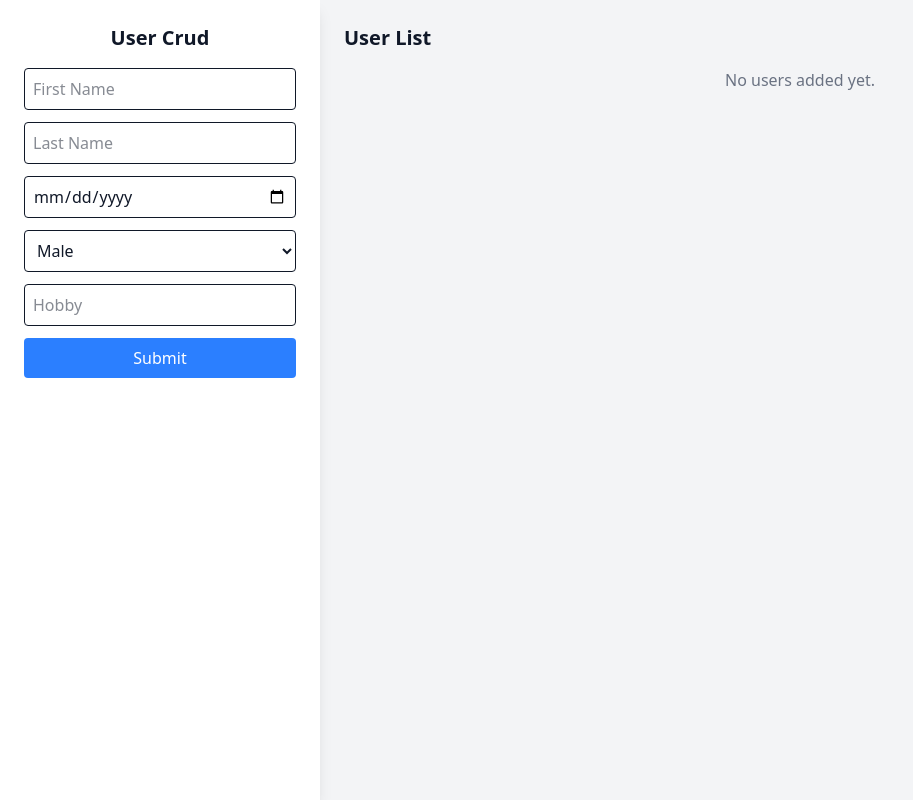
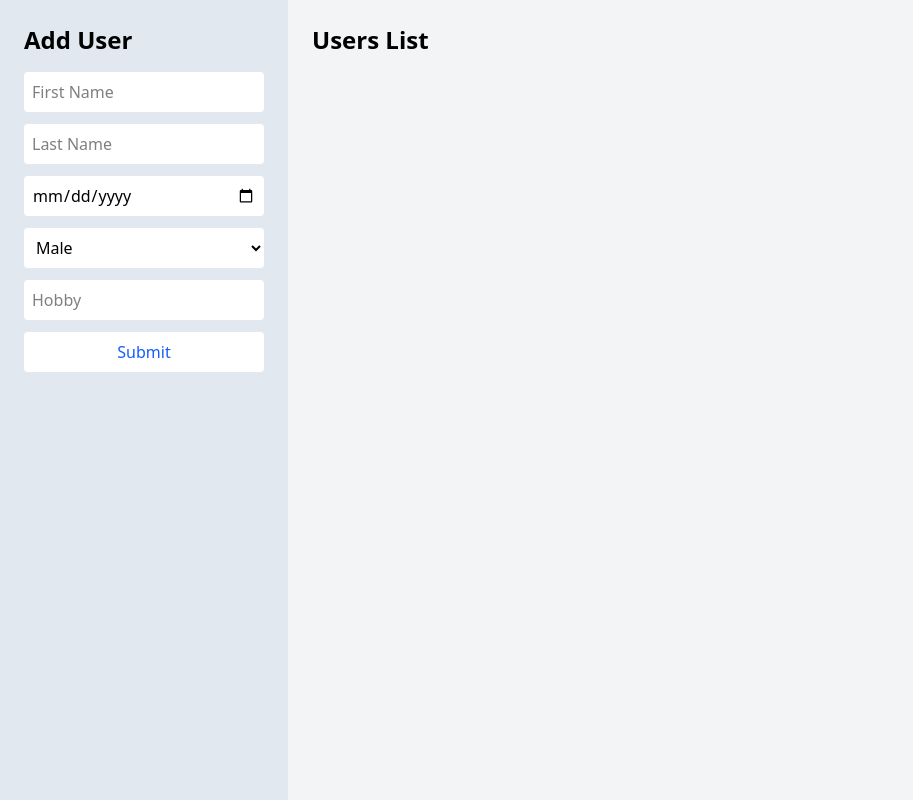
Before and after one commit to Jurayev311/class-component-crud, a React (Vite) app: page / in a window 1280 px wide. Shown: the whole page, without its empty margins (0-913 px from the left). Built offline with nearby package versions, Linux system fonts and the light colour scheme.

Commit message:
homework

```diff
--- a/src/components/crud/Crud.jsx
+++ b/src/components/crud/Crud.jsx
@@ -2,7 +2,7 @@ import React, { Component } from "react";
 import male from '../../assets/male.png';
 import female from '../../assets/female.png';
 
-export default class SidebarCrud extends Component {
+export default class Crud extends Component {
     constructor() {
         super();
         this.state = {
@@ -11,35 +11,15 @@ export default class SidebarCrud extends Component {
             birthdate: "",
             gender: "male",
             hobby: "",
-            users: [],
-            editId: null,
+            users: []
         };
     }
 
     handleSubmit = (e) => {
         e.preventDefault();
+        const { fname, lname, birthdate, gender, hobby, users } = this.state;
 
-        const { fname, lname, birthdate, gender, hobby, users, editId } = this.state;
-
-        if (editId !== null) {
-            const editUser = users.map((user) => {
-                if (user.id === editId) {
-                    return { id: editId, fname, lname, birthdate, gender, hobby };
-                }
-                return user;
-            });
-
-            this.setState({
-                users: editUser,
-                fname: "",
-                lname: "",
-                birthdate: "",
-                gender: "male",
-                hobby: "",
-                editId: null,
-            });
-        } else {
-            const newUser = {
+        let newUser = {
             id: Date.now(),
             fname,
             lname,
@@ -56,11 +36,6 @@ export default class SidebarCrud extends Component {
             gender: "male",
             hobby: "",
         });
-        }
-    };
-
-    handleEdit = (user) => {
-        this.setState({ ...user, editId: user.id });
     };
 
     handleDelete = (id) => {
@@ -69,53 +44,44 @@ export default class SidebarCrud extends Component {
 
     render() {
         return (
-            <div className="h-screen flex bg-gray-100 text-gray-900">
-                <div className="w-1/4 bg-white shadow-lg p-6">
-                    <h2 className="text-xl font-bold mb-4 text-center">User Crud</h2>
-                    <form className="space-y-3" onSubmit={this.handleSubmit}>
-                        <input type="text" placeholder="First Name" value={this.state.fname}
-                            onChange={(e) => this.setState({ fname: e.target.value })} className="w-full p-2 border rounded" />
-                        <input type="text" placeholder="Last Name" value={this.state.lname}
-                            onChange={(e) => this.setState({ lname: e.target.value })} className="w-full p-2 border rounded" />
-                        <input type="date" value={this.state.birthdate}
-                            onChange={(e) => this.setState({ birthdate: e.target.value })} className="w-full p-2 border rounded" />
-                        <select value={this.state.gender}
-                            onChange={(e) => this.setState({ gender: e.target.value })} className="w-full p-2 border rounded">
+            <div className="h-screen flex">
+                <div className="w-72 bg-slate-200 text-black p-6 flex flex-col space-y-4 shadow-lg">
+                    <h2 className="text-2xl font-bold">Add User</h2>
+                    <form onSubmit={this.handleSubmit} className="flex flex-col space-y-3">
+                        <input type="text" value={this.state.fname} onChange={e => this.setState({ fname: e.target.value })} placeholder="First Name" required className="p-2 bg-white text-black rounded" />
+                        <input type="text" value={this.state.lname} onChange={e => this.setState({ lname: e.target.value })} placeholder="Last Name" required className="p-2 bg-white text-black rounded" />
+                        <input type="date" value={this.state.birthdate} onChange={e => this.setState({ birthdate: e.target.value })} required className="p-2 bg-white text-black rounded" />
+                        <select value={this.state.gender} onChange={e => this.setState({ gender: e.target.value })} className="p-2 bg-white text-black rounded">
                             <option value="male">Male</option>
                             <option value="female">Female</option>
                         </select>
-                        <input type="text" placeholder="Hobby" value={this.state.hobby}
-                            onChange={(e) => this.setState({ hobby: e.target.value })} className="w-full p-2 border rounded" />
-                        <button type="submit"
-                            className="w-full bg-blue-500 text-white p-2 rounded hover:bg-blue-600 transition">
-                            {this.state.editId !== null ? "Update" : "Submit"}
+                        <input type="text" value={this.state.hobby} onChange={e => this.setState({ hobby: e.target.value })} placeholder="Hobby" required className="p-2 bg-white text-black rounded" />
+                        <button type="submit" className="bg-white text-blue-600 p-2 rounded active:scale-95 transition">
+                            Submit
                         </button>
                     </form>
                 </div>
 
-                <div className="w-3/4 p-6 overflow-y-auto">
-                    <h2 className="text-xl font-bold mb-4">User List</h2>
-                    <div className="space-y-3">
-                        {this.state.users.length ? (
-                            this.state.users.map((user) => (
-                                <div key={user.id} className="p-4 bg-white shadow-md rounded-lg flex items-center gap-4">
-                                    <img src={user.gender === "male" ? male : female} alt="Avatar"
-                                        className="w-14 h-14 rounded-full border" />
+                <div className="flex-1 p-6 bg-gray-100">
+                    <h2 className="text-2xl font-bold mb-4">Users List</h2>
+                    <div className="grid grid-cols-1 md:grid-cols-2 lg:grid-cols-3 gap-4">
+                        {this.state.users.map((user) => (
+                            <div key={user.id} className="flex items-center bg-white shadow-md rounded-lg p-4">
+                                <img src={user.gender === "male" ? male : female} alt="Avatar" className="w-14 h-14 rounded-full border mr-4" />
                                 <div className="flex-1">
                                     <h3 className="text-lg font-bold">{user.fname} {user.lname}</h3>
                                     <p className="text-gray-600 text-sm">📅 {user.birthdate} | 🏆 {user.hobby}</p>
                                 </div>
-                                    <div className="flex gap-2">
-                                        <button onClick={() => this.handleEdit(user)}
-                                            className="bg-yellow-500 px-3 py-1 rounded text-white hover:bg-yellow-400 transition">Edit</button>
-                                        <button onClick={() => this.handleDelete(user.id)}
-                                            className="bg-red-600 px-3 py-1 rounded text-white hover:bg-red-500 transition">Delete</button>
+                                <div className="flex gap-3">
+                                <button onClick={() => this.handleEdit(user.id)} className="bg-yellow-500 px-3 py-1 rounded text-white hover:bg-yellow-400-400 transition">
+                                    edit
+                                </button>
+                                <button onClick={() => this.handleDelete(user.id)} className="bg-red-500 px-3 py-1 rounded text-white hover:bg-red-400 transition">
+                                    Delete
+                                </button>
                                 </div>
                             </div>
-                            ))
-                        ) : (
-                            <p className="text-center text-gray-500">No users added yet.</p>
-                        )}
+                        ))}
                     </div>
                 </div>
             </div>
```
Lines whose indentation alone changed are shown as unchanged.
